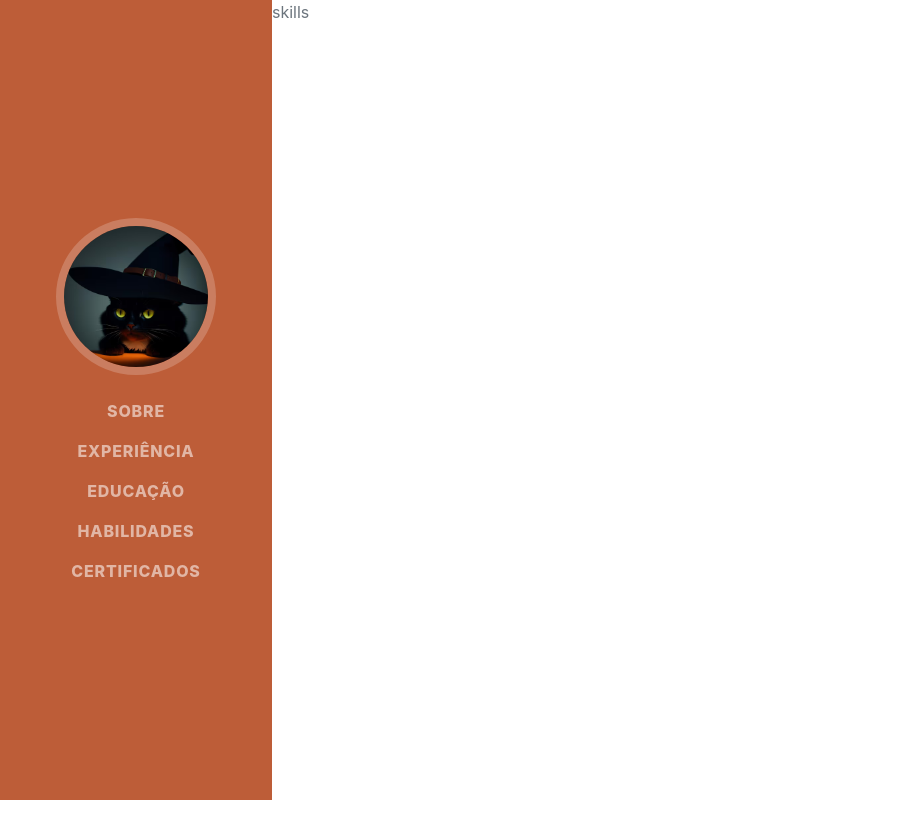
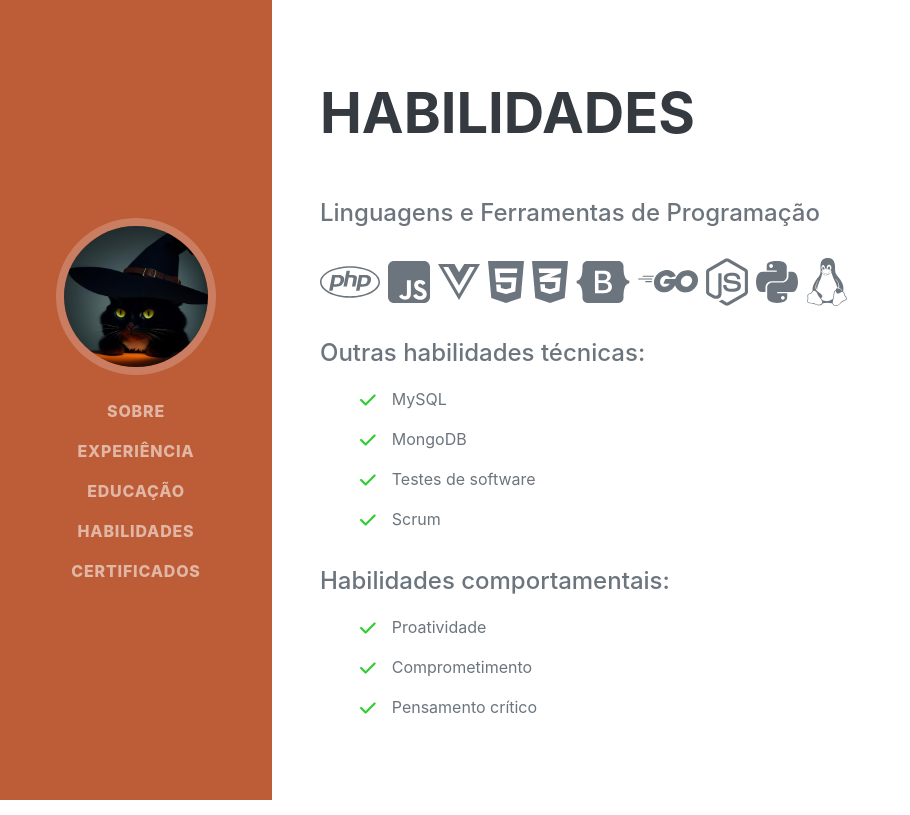
Before and after one commit to luanacassiaf/portfolio, a Vue app: page /skills in a window 1280 px wide. Shown: the whole page, without its empty margins (0-910 px from the left). Built offline with nearby package versions, Linux system fonts and the light colour scheme; a web font is replaced by a local one.

Commit message:
feat: Componente para itens de lista com ícone

```diff
--- /dev/null
+++ b/src/components/ListItemComponent.vue
@@ -0,0 +1,33 @@
+<template>
+  <a :href="link" target="_blank">
+    <li>
+      <span class="item" :style="{ color: iconColor }">
+        <font-awesome-icon :icon="['fas', icon]" />
+      </span>
+      <p>
+        {{ title }} <span v-if="secondTitle">- {{ secondTitle }}</span>
+      </p>
+    </li>
+  </a>
+</template>
+
+<script setup>
+defineProps({
+  icon: String,
+  iconColor: String,
+  title: String,
+  secondTitle: String | null,
+  link: String | null,
+});
+</script>
+
+<style scoped>
+li {
+  display: flex;
+  gap: 16px;
+}
+
+.item {
+  font-size: 18px;
+}
+</style>
--- a/src/views/CertificatesView.vue
+++ b/src/views/CertificatesView.vue
@@ -1,9 +1,62 @@
 <template>
-	certificates
+  <hr class="m-0" />
+  <section class="resume-section" id="certifications">
+    <div class="resume-section-content">
+      <h2 class="mb-5">Certificados</h2>
+
+      <ul class="fa-ul mb-0">
+        <ListItemComponent
+          icon="trophy"
+          iconColor="goldenrod"
+          title="Go (Golang): Explorando a Linguagem do Google"
+          secondTitle="Udemy"
+          link="https://www.udemy.com/certificate/UC-5509bacf-d2f2-4f99-a3e8-5a2a2a42225f/"
+        />
+
+        <ListItemComponent
+          icon="trophy"
+          iconColor="goldenrod"
+          title="Entendendo TypeScript"
+          secondTitle="Udemy"
+          link="https://www.udemy.com/certificate/UC-479f38be-f60f-454c-b12d-e990f2cbe237/"
+        />
+
+        <ListItemComponent
+          icon="trophy"
+          iconColor="goldenrod"
+          title="Clean Code com Javascript - Escreva Código como um Mestre"
+          secondTitle="Udemy"
+          link="https://www.udemy.com/certificate/UC-487aa755-89e6-4a3b-8036-3cf8d51addea/"
+        />
+
+        <ListItemComponent
+          icon="trophy"
+          iconColor="goldenrod"
+          title="Vue JS - Guia Completo (Vue CLI, Vue Router, Vuex e GraphQL)"
+          secondTitle="Udemy"
+          link="https://www.udemy.com/certificate/UC-06434894-5b7d-46ee-887c-2b15ba4b32e4/"
+        />
+
+        <ListItemComponent
+          icon="trophy"
+          iconColor="goldenrod"
+          title="Formação Node.js"
+          secondTitle="Udemy"
+          link="https://www.udemy.com/certificate/UC-daee8e0a-3774-4350-b355-566d4b9e0454/"
+        />
+
+        <ListItemComponent
+          icon="trophy"
+          iconColor="goldenrod"
+          title="JS Ninja"
+          secondTitle="Dev Samurai"
+          link="https://drive.google.com/file/d/1gPLjIn_36mPCXKakbAG0PA-ojPb1cCIk/view?usp=sharing"
+        />
+      </ul>
+    </div>
+  </section>
 </template>
 
-<style scoped></style>
-
-<script>
-
+<script setup>
+import ListItemComponent from "../components/ListItemComponent.vue";
 </script>
--- a/src/views/SkillsView.vue
+++ b/src/views/SkillsView.vue
@@ -1,9 +1,116 @@
 <template>
-	skills
+  <section class="resume-section" id="skills">
+    <div class="resume-section-content">
+      <h2 class="mb-5">Habilidades</h2>
+      <div class="subheading mb-3">Linguagens e Ferramentas de Programação</div>
+
+      <ul class="list-inline dev-icons">
+        <li class="list-inline-item">
+          <font-awesome-icon
+            :icon="['fab', 'php']"
+            aria-label="PHP"
+            title="PHP"
+          />
+        </li>
+        <li class="list-inline-item">
+          <font-awesome-icon
+            :icon="['fab', 'square-js']"
+            aria-label="PHP"
+            title="JavaScript"
+          />
+        </li>
+        <li class="list-inline-item">
+          <font-awesome-icon
+            :icon="['fab', 'vuejs']"
+            aria-label="Vue.js"
+            title="Vue.js"
+          />
+        </li>
+        <li class="list-inline-item">
+          <font-awesome-icon
+            :icon="['fab', 'html5']"
+            aria-label="HTML"
+            title="HTML"
+          />
+        </li>
+        <li class="list-inline-item">
+          <font-awesome-icon
+            :icon="['fab', 'css3-alt']"
+            aria-label="CSS"
+            title="CSS"
+          />
+        </li>
+        <li class="list-inline-item">
+          <font-awesome-icon
+            :icon="['fab', 'bootstrap']"
+            aria-label="Bootstrap"
+            title="Bootstrap"
+          />
+        </li>
+        <li class="list-inline-item">
+          <font-awesome-icon
+            :icon="['fab', 'golang']"
+            aria-label="Golang"
+            title="Golang"
+          />
+        </li>
+        <li class="list-inline-item">
+          <font-awesome-icon
+            :icon="['fab', 'node-js']"
+            aria-label="Node.js"
+            title="Node.js"
+          />
+        </li>
+        <li class="list-inline-item">
+          <font-awesome-icon
+            :icon="['fab', 'python']"
+            aria-label="Python"
+            title="Python"
+          />
+        </li>
+        <li class="list-inline-item">
+          <font-awesome-icon
+            :icon="['fab', 'linux']"
+            aria-label="Linux"
+            title="Linux"
+          />
+        </li>
+      </ul>
+
+      <div class="subheading mt-3 mb-3">Outras habilidades técnicas:</div>
+      <ul class="fa-ul mb-0">
+        <ListItemComponent icon="check" iconColor="limegreen" title="MySQL" />
+        <ListItemComponent icon="check" iconColor="limegreen" title="MongoDB" />
+        <ListItemComponent
+          icon="check"
+          iconColor="limegreen"
+          title="Testes de software"
+        />
+        <ListItemComponent icon="check" iconColor="limegreen" title="Scrum" />
+      </ul>
+
+      <div class="subheading mt-3 mb-3">Habilidades comportamentais:</div>
+      <ul class="fa-ul mb-0">
+        <ListItemComponent
+          icon="check"
+          iconColor="limegreen"
+          title="Proatividade"
+        />
+        <ListItemComponent
+          icon="check"
+          iconColor="limegreen"
+          title="Comprometimento"
+        />
+        <ListItemComponent
+          icon="check"
+          iconColor="limegreen"
+          title="Pensamento crítico"
+        />
+      </ul>
+    </div>
+  </section>
 </template>
 
-<style scoped></style>
-
-<script>
-
+<script setup>
+import ListItemComponent from "../components/ListItemComponent.vue";
 </script>
```
